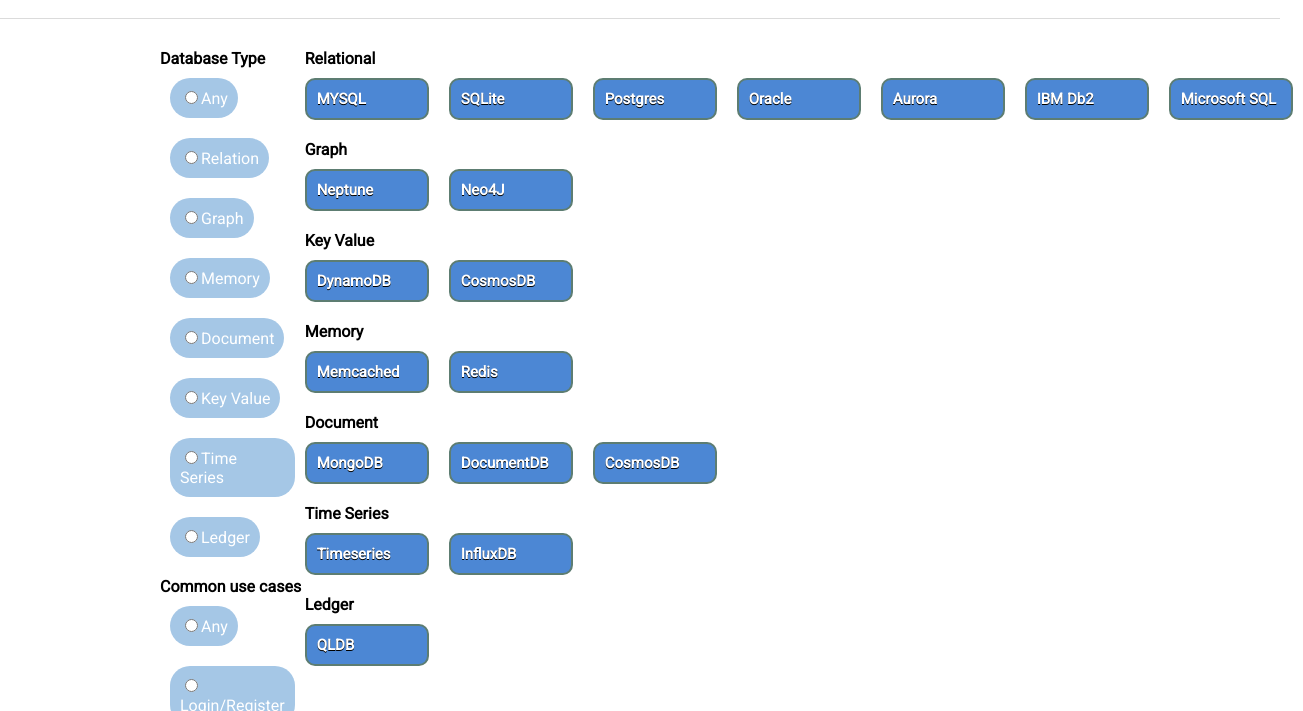
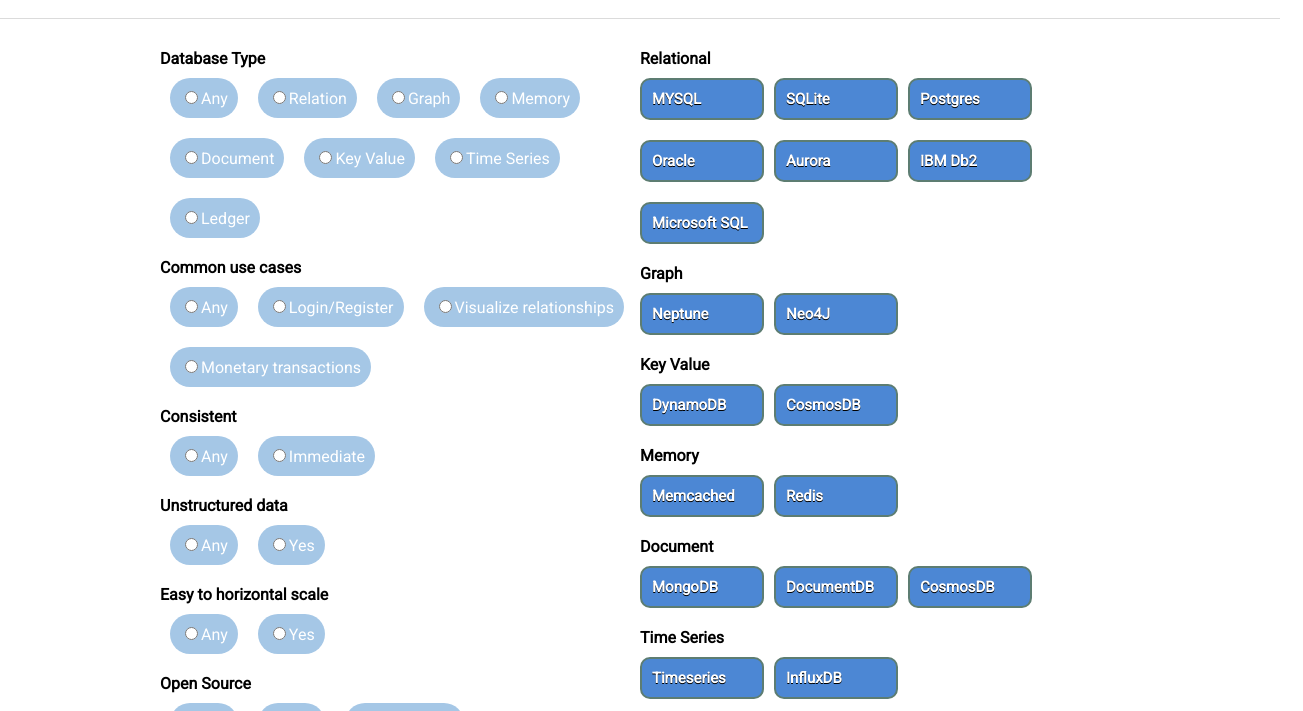
Before and after one commit to TommyDong1998/WhichDatabase, a plain HTML site: page index.html in a window 1280 px wide. Shown: the part 79-790 px from the top of the page, 1303 px wide, since content can reach past the window. Drawn offline with Linux system fonts and the light colour scheme.

Commit message:
Add flexwrap for database items

```diff
--- a/main.css
+++ b/main.css
@@ -5,8 +5,6 @@ body{
     margin: 0;
 }
 header{
-    /* text-align: center; */
-    /* background: #4c87d4; */
     padding: 20px;
     padding-left: 12%;
     border-bottom: #dbdbdb 1px solid;
@@ -27,10 +25,12 @@ header h1{
 
 .dbtype, .questionCategory{
     margin:10px 0 0 0;
+    min-width: 300px;
 }
 
 .dbtype .list{
     display: flex;
+    flex-wrap: wrap;
 }
 
 .dbtype .category, .questionCategory .category{
@@ -45,6 +45,7 @@ header h1{
     width: 100px;
     padding: 10px;
     margin: 10px;
+    margin-left: 0;
     border: 2px solid #5d7d72;
     border-radius: 10px;
     display: inline-block;
```
